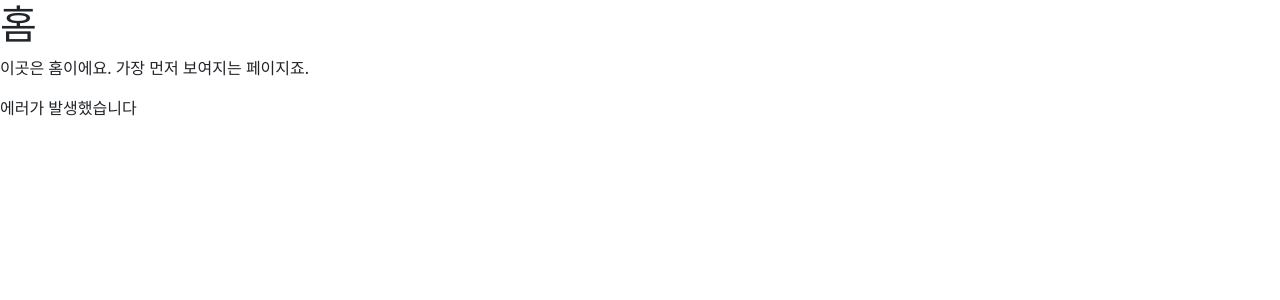
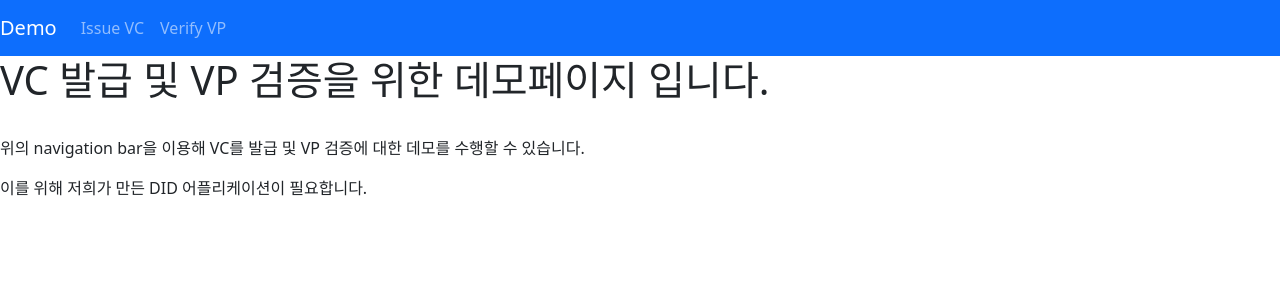
Before and after one commit to graduatation-project-hanyang-Univ/credential-issue-and-verify-demo, a React (Create React App) app: page / in a window 1280 px wide. Shown: the top 300 px of the page. Built offline with nearby package versions, Linux system fonts and the light colour scheme; no server answers.

Commit message:
DP-47 Add Navigation bar and Remove redundancy

```diff
--- a/src/App.js
+++ b/src/App.js
@@ -1,14 +1,40 @@
 import './App.css';
 import React from 'react';
 import { Route } from 'react-router-dom';
+import { Nav, Navbar } from 'react-bootstrap';
+import IssueVC from './route/issue_vc';
+import VerifyVP from './route/verify_vp';
 import Home from './route/Home';
+
+const PATH = {
+  ROOT: '/',
+  ISSUE_VC: '/issue-vc',
+  VERIFY_VP: '/verify-vp',
+};
 
 function App() {
   return (
     <div>
-      <Route path="/" component={Home} />
+      <Route path={PATH.ROOT} component={Navigator} />
+      <Route exact path={PATH.ROOT} component={Home} />
+      <Route exact path={PATH.ISSUE_VC} component={IssueVC} />
+      <Route exact path={PATH.VERIFY_VP} component={VerifyVP} />
     </div>
   );
 }
 
+function Navigator() {
+  return (
+    <>
+      <Navbar bg="primary" variant="dark">
+        <Navbar.Brand href={PATH.ROOT}>Demo</Navbar.Brand>
+        <Nav className="mr-auto">
+          <Nav.Link href={PATH.ISSUE_VC}>Issue VC</Nav.Link>
+          <Nav.Link href={PATH.VERIFY_VP}>Verify VP</Nav.Link>
+        </Nav>
+      </Navbar>
+    </>
+  );
+}
+
 export default App;
--- a/src/reportWebVitals.js
+++ b/src/reportWebVitals.js
@@ -1,4 +1,4 @@
-const reportWebVitals = onPerfEntry => {
+const reportWebVitals = (onPerfEntry) => {
   if (onPerfEntry && onPerfEntry instanceof Function) {
     import('web-vitals').then(({ getCLS, getFID, getFCP, getLCP, getTTFB }) => {
       getCLS(onPerfEntry);
--- a/src/route/Home.js
+++ b/src/route/Home.js
@@ -1,38 +1,12 @@
-import React, { useEffect, useState } from "react";
-import QRCode from "react-qr-code";
-import { createInvitation } from "../utils/AxiosWithAcapy";
+import React from 'react';
 
 const Home = () => {
-  const [invitationUrl, setInvitationUrl] = useState(null);
-  const [loading, setLoading] = useState(false);
-  const [error, setError] = useState(null);
-
-  useEffect(() => {
-    const fetchInvitationUrl = async () => {
-      try {
-        setError(null);
-        setInvitationUrl(null);
-        setLoading(true);
-        const response = await createInvitation();
-        setInvitationUrl(response.data.invitation_url);
-      } catch (e) {
-        setError(e);
-      }
-      setLoading(false);
-    };
-    fetchInvitationUrl();
-  }, []);
-
   return (
     <div>
-      <h1>홈</h1>
-      <p>이곳은 홈이에요. 가장 먼저 보여지는 페이지죠.</p>
-      {(() => {
-        if (loading) return <div>로딩중..</div>;
-        if (error) return <div>에러가 발생했습니다</div>;
-        if (!invitationUrl) return null;
-        return <QRCode value={invitationUrl} />;
-      })()}
+      <h1>VC 발급 및 VP 검증을 위한 데모페이지 입니다.</h1>
+      <br />
+      <p>위의 navigation bar을 이용해 VC를 발급 및 VP 검증에 대한 데모를 수행할 수 있습니다.</p>
+      <p>이를 위해 저희가 만든 DID 어플리케이션이 필요합니다.</p>
     </div>
   );
 };
--- /dev/null
+++ b/src/route/issue_vc/index.js
@@ -0,0 +1,39 @@
+import React, { useEffect, useState } from 'react';
+import { createInvitation } from '../../utils/AxiosWithAcapy';
+import QRCode from 'react-qr-code';
+
+const IssueVC = () => {
+  const [invitationUrl, setInvitationUrl] = useState(null);
+  const [loading, setLoading] = useState(false);
+  const [error, setError] = useState(null);
+
+  useEffect(() => {
+    const fetchInvitationUrl = async () => {
+      try {
+        setError(null);
+        setInvitationUrl(null);
+        setLoading(true);
+        const response = await createInvitation();
+        setInvitationUrl(response.data.invitation_url);
+      } catch (e) {
+        setError(e);
+      }
+      setLoading(false);
+    };
+    fetchInvitationUrl();
+  }, []);
+
+  return (
+    <div>
+      <p>VC 발급을 위해 아래의 QR Code를 어플리케이션에서 스캔해주세요.</p>
+      {(() => {
+        if (loading) return <div>로딩중..</div>;
+        if (error) return <div>에러가 발생했습니다</div>;
+        if (!invitationUrl) return null;
+        return <QRCode value={invitationUrl} />;
+      })()}
+    </div>
+  );
+};
+
+export default IssueVC;
--- /dev/null
+++ b/src/route/verify_vp/index.js
@@ -0,0 +1,6 @@
+import React from 'react';
+const VerifyVP = () => {
+  return <>임시</>;
+};
+
+export default VerifyVP;
--- a/src/utils/AxiosWithAcapy.js
+++ b/src/utils/AxiosWithAcapy.js
@@ -1,11 +1,11 @@
-import axios from "axios";
+import axios from 'axios';
 
 const axiosWithAcapy = axios.create({
   baseURL: process.env.REACT_APP_ACAPY_ENDPOINT,
 });
 
 async function createInvitation() {
-  const res = await axiosWithAcapy.post("/connections/create-invitation", {
+  const res = await axiosWithAcapy.post('/connections/create-invitation', {
     params: {
       auto_accept: true,
     },
```
